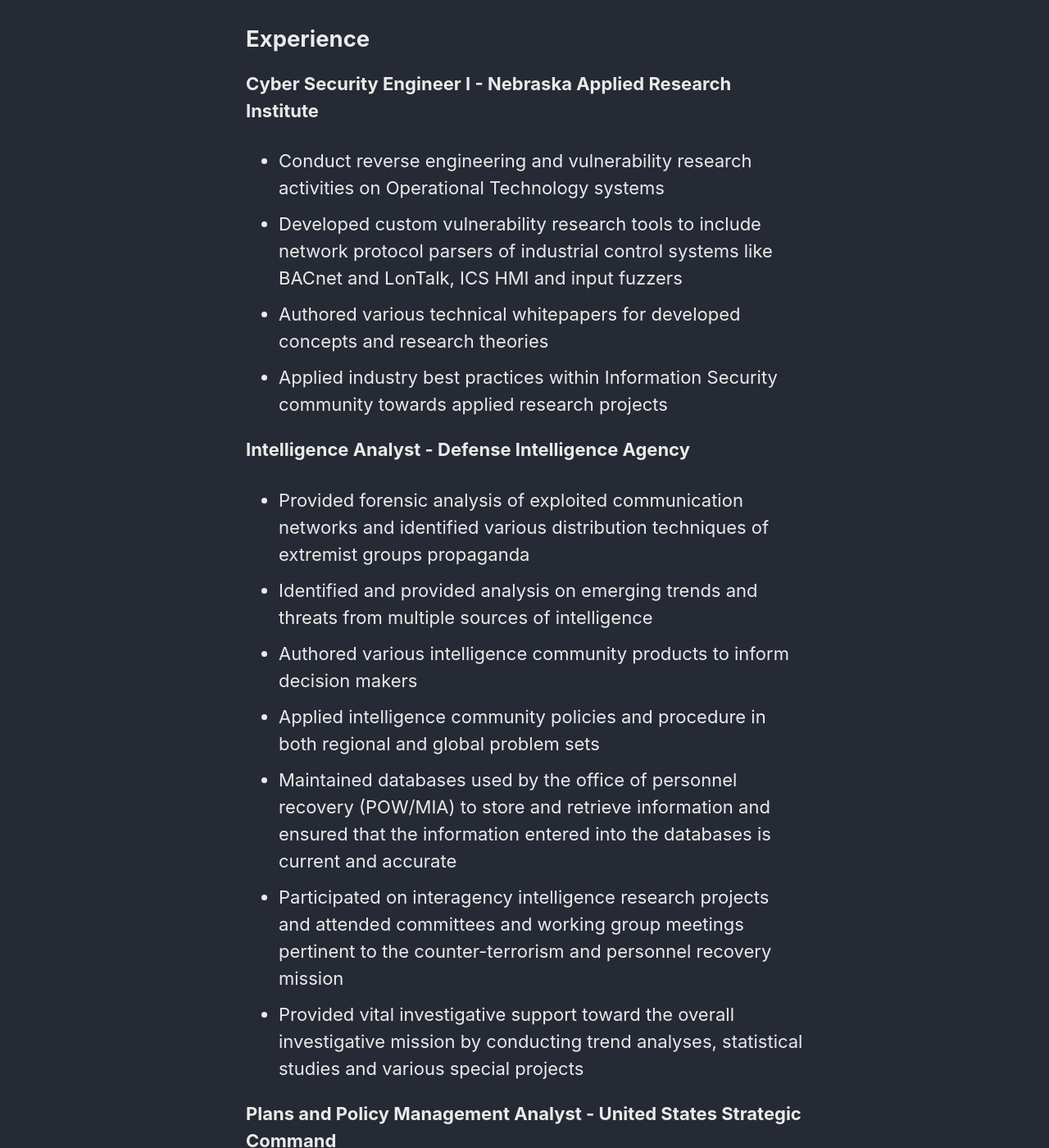
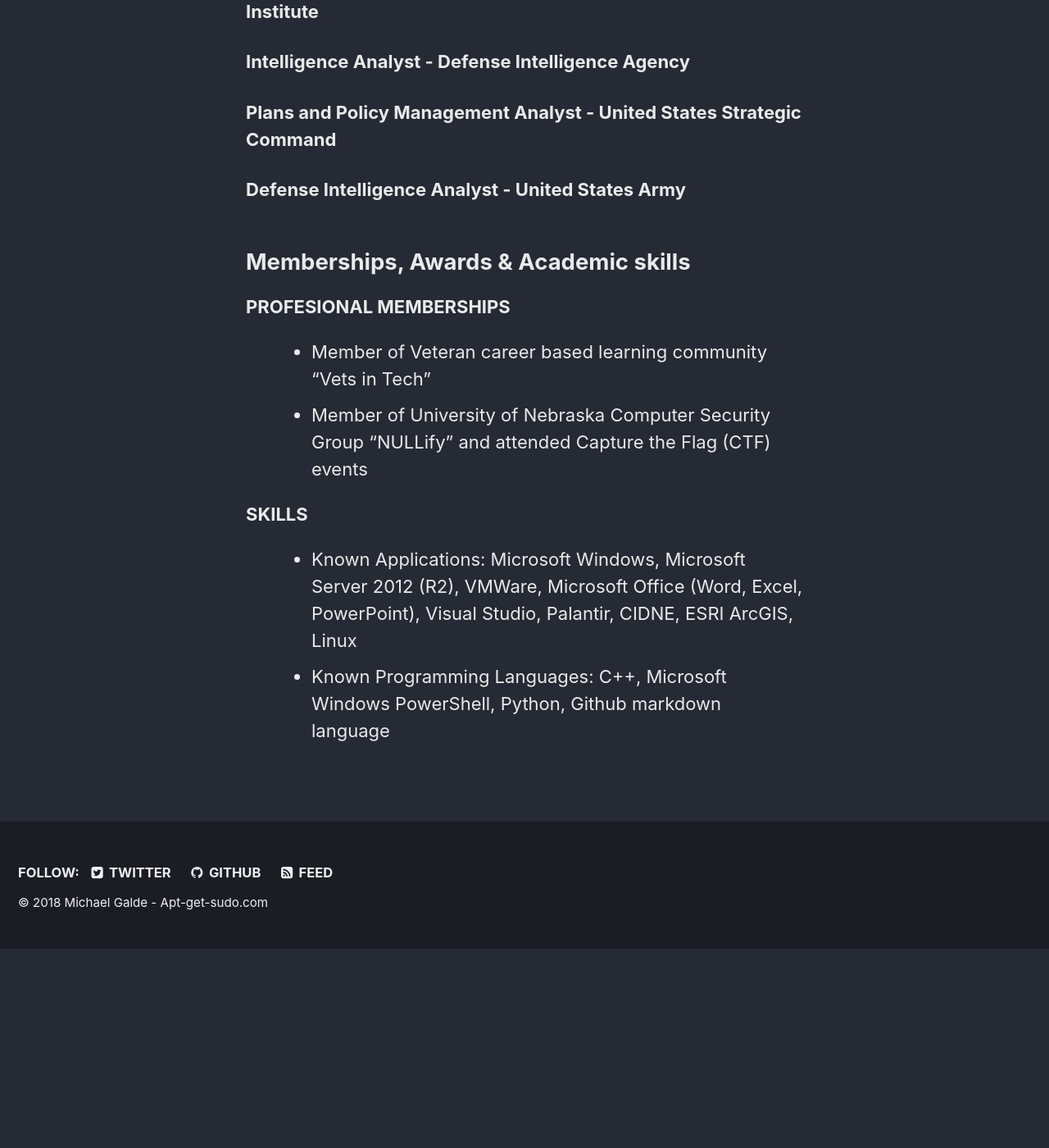
Before and after one commit to mgalde/apt-get-sudo, a Jekyll site: the page built from resume.md, in a window 1280 px wide and 1400 px high, scrolled down 787 px. Shown: the whole window at 82% size. Built offline with Jekyll 4.4.1, drawn with Linux system fonts in a browser that asks for light colours; our own code applies the rules of GitHub Pages for plain Markdown files; after the commit the page ends 1944 px from its top, so only the background shows below that; some of the changed text lies outside the part shown.

Commit message:
changes
cha cha cha changes

```diff
--- a/resume.md
+++ b/resume.md
@@ -34,42 +34,16 @@
 
 **Cyber Security Engineer I - Nebraska Applied Research Institute**
 
-- Conduct reverse engineering and vulnerability research activities on Operational Technology systems
-- Developed custom vulnerability research tools to include network protocol parsers of industrial control systems like BACnet and LonTalk, ICS HMI and input fuzzers
-- Authored various technical whitepapers for developed concepts and research theories
-- Applied industry best practices within Information Security community towards applied research projects
 
 
 **Intelligence Analyst - Defense Intelligence Agency**
 
-- Provided forensic analysis of exploited communication networks and identified various distribution techniques of extremist groups propaganda
-- Identified and provided analysis on emerging trends and threats from multiple sources of intelligence
-- Authored various intelligence community products to inform decision makers
-- Applied intelligence community policies and procedure in both regional and global problem sets
-- Maintained databases used by the office of personnel recovery (POW/MIA) to store and retrieve information and ensured that the information entered into the databases is current and accurate
-- Participated on interagency intelligence research projects and attended committees and working group meetings pertinent to the counter-terrorism and personnel recovery mission
-- Provided vital investigative support toward the overall investigative mission by conducting trend analyses, statistical studies and various special projects
 
 **Plans and Policy Management Analyst - United States Strategic Command**
 
-- Strategic intelligence analyst with experience in researching, editing, and producing community assessment papers
-- Conducted analysis and authored assessments relating to South East Asia and the Middle East including decision making calculus, motivations, perceptions and organizational culture
-- Conducted statistical data research for interagency research projects and presented information at working groups
-- Managed directorate distribution message handling program and fraud waste and abuse program
-- Conducted directorate level annual review of physical security measures and access control procedures for secure sites and evaluated risk for mandated fraud waste and abuse program
 
 **Defense Intelligence Analyst - United States Army**
 
-- Two combat deployments in support of Operation Iraqi Freedom
-- Analyzed Sunni and Shiite insurgent groups, including preparation of detailed reports regarding leadership structure, organizational culture, goals, and insight into daily operations
-- Produced military intelligence assessments to inform decision making individuals
-- Performed forensic exploitation analysis of electronic devices and wireless communication systems
-- Produced products and briefings that examined multiple intelligence sources to create a coherent intelligence picture
-- Evaluated intelligence reports from multiple sources and provided written assessments to explain bigger picture
-- Applied analytic research tools and established intelligence community programs to provide assessments
-- Researched and responded to requests for information from various intelligence community agencies
-- Summarized reports and extracts essential information received from the intelligence community
-- Conducted annual audits and reviewed physical security measures for secure areas
 
 
 
@@ -79,15 +53,9 @@
 
 **PROFESIONAL MEMBERSHIPS**
 :
-    - Member of Veteran career based learning community “Vets in Tech” while attending University of Nebraska
-    - Member of Federal Bureau of Investigation cyber security group “InfraGard” Nebraska Chapter
+    - Member of Veteran career based learning community “Vets in Tech”
     - Member of University of Nebraska Computer Security Group “NULLify” and attended Capture the Flag (CTF) events
 
-**AWARDS**
-:
-    - Recipient of Defense Intelligence Agency Director Award in 2015
-    - Recipient of Defense Intelligence Agency (POW / MIA) Service of Excellence award in 2015 & 2016
-    - Recipient of Army Commendation Medal (x2), Army Achievement Medal, Army good conduct medal, National Defense service medal, Global war on terrorism service medal (with campaign star), Army service Ribbon (x2) and Overseas service ribbon (x2) while serving in the Army 2005 – 2010
 
 **SKILLS**
 :
```
Also changed, not shown: other parts of resume.md (+2 -2 lines).
